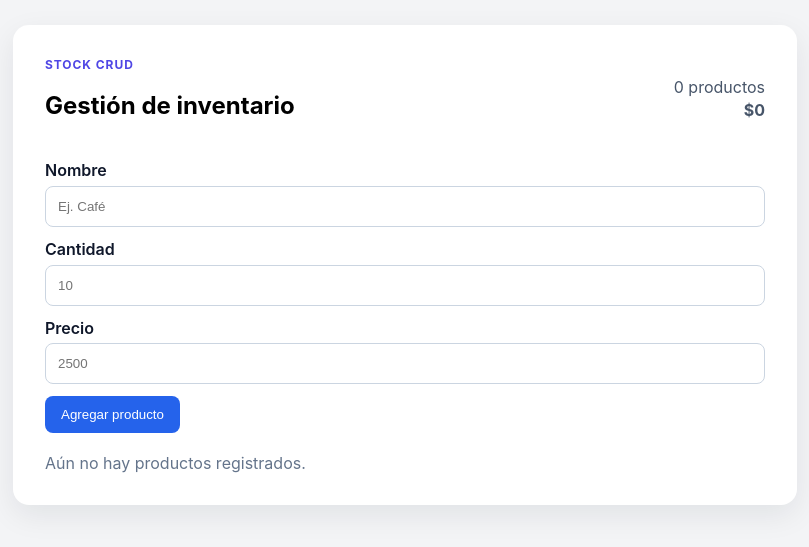
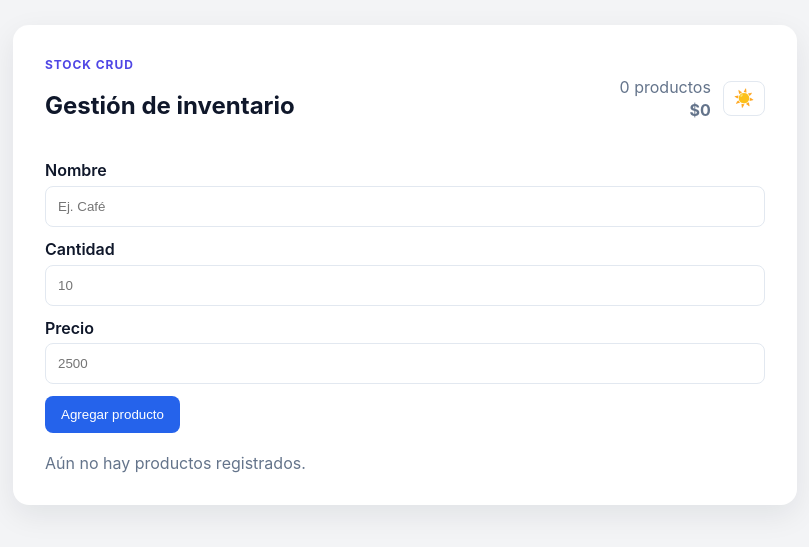
Before and after one commit to ZuhnOPEN/stockCRUD, a Vue app: page / in a window 1280 px wide. Shown: the part 167-714 px from the top of the page, without its empty margins (235-1044 px from the left). Built offline with nearby package versions, Linux system fonts and the light colour scheme.

Commit message:
Adding the option to toggle through day/night themes

```diff
--- a/src/App.vue
+++ b/src/App.vue
@@ -1,7 +1,8 @@
 <script setup>
-import { computed, ref } from 'vue'
+import { computed, ref, watch, onMounted } from 'vue'
 import { createProduct, updateProduct, deleteProduct } from './stockStore.js'
 
+// Product CRUD state
 const products = ref([])
 const form = ref({ name: '', quantity: '', price: '' })
 const editingId = ref(null)
@@ -51,6 +52,32 @@ const totalValue = computed(() =>
 )
 
 const isEditing = computed(() => editingId.value !== null)
+
+// Theme handling: 'light' or 'dark'
+const theme = ref(
+  localStorage.getItem('theme') ||
+    (typeof window !== 'undefined' && window.matchMedia && window.matchMedia('(prefers-color-scheme: dark)').matches ? 'dark' : 'light'),
+)
+
+onMounted(() => {
+  document.documentElement.classList.toggle('dark', theme.value === 'dark')
+})
+
+watch(theme, (val) => {
+  document.documentElement.classList.toggle('dark', val === 'dark')
+  try {
+    localStorage.setItem('theme', val)
+  } catch (e) {
+    // ignore storage errors
+  }
+})
+
+const toggleTheme = () => {
+  theme.value = theme.value === 'dark' ? 'light' : 'dark'
+}
+
+const themeEmoji = computed(() => (theme.value === 'dark' ? '🌙' : '☀️'))
+const themeLabel = computed(() => (theme.value === 'dark' ? 'Oscuro' : 'Claro'))
 </script>
 
 <template>
@@ -61,9 +88,23 @@ const isEditing = computed(() => editingId.value !== null)
           <p class="eyebrow">Stock CRUD</p>
           <h1>Gestión de inventario</h1>
         </div>
-        <div class="summary">
-          <span>{{ products.length }} productos</span>
-          <strong>${{ totalValue.toLocaleString('es-CL') }}</strong>
+
+        <div class="header-controls">
+          <div class="summary">
+            <span>{{ products.length }} productos</span>
+            <strong>${{ totalValue.toLocaleString('es-CL') }}</strong>
+          </div>
+
+          <button
+            class="theme-toggle"
+            type="button"
+            @click="toggleTheme"
+            :aria-pressed="theme === 'dark'"
+            :title="`Tema: ${themeLabel}`"
+          >
+            <span class="emoji">{{ themeEmoji }}</span>
+            <span class="visually-hidden">Cambiar tema</span>
+          </button>
         </div>
       </header>
 
@@ -116,16 +157,39 @@ const isEditing = computed(() => editingId.value !== null)
 </template>
 
 <style scoped>
+/* CSS variables and light/dark palettes set on :root and overwritten by .dark */
+:global(:root) {
+  --bg: #f3f4f6;
+  --card-bg: #ffffff;
+  --text: #0f172a;
+  --muted: #64748b;
+  --primary: #2563eb;
+  --secondary: #64748b;
+  --danger: #dc2626;
+  --border: #e2e8f0;
+  --eyebrow: #4f46e5;
+  --shadow: 0 10px 30px rgba(15, 23, 42, 0.08);
+}
+
+:global(.dark) {
+  --bg: #0b1220;
+  --card-bg: #0f1724;
+  --text: #e6eef8;
+  --muted: #9aa6b2;
+  --primary: #60a5fa;
+  --secondary: #94a3b8;
+  --danger: #fb7185;
+  --border: #1f2937;
+  --eyebrow: #7c3aed;
+  --shadow: 0 10px 30px rgba(2, 6, 23, 0.7);
+}
+
 :global(body) {
   margin: 0;
-  font-family:
-    Inter,
-    system-ui,
-    -apple-system,
-    BlinkMacSystemFont,
-    'Segoe UI',
-    sans-serif;
-  background: #f3f4f6;
+  font-family: Inter, system-ui, -apple-system, BlinkMacSystemFont, 'Segoe UI', sans-serif;
+  background: var(--bg);
+  color: var(--text);
+  transition: background-color 0.2s ease, color 0.2s ease;
 }
 
 .page {
@@ -137,10 +201,10 @@ const isEditing = computed(() => editingId.value !== null)
 
 .card {
   width: min(720px, 100%);
-  background: #ffffff;
+  background: var(--card-bg);
   border-radius: 16px;
   padding: 2rem;
-  box-shadow: 0 10px 30px rgba(15, 23, 42, 0.08);
+  box-shadow: var(--shadow);
 }
 
 .header {
@@ -151,9 +215,15 @@ const isEditing = computed(() => editingId.value !== null)
   margin-bottom: 1.25rem;
 }
 
+.header-controls {
+  display: flex;
+  align-items: center;
+  gap: 0.75rem;
+}
+
 .eyebrow {
   margin: 0 0 0.25rem;
-  color: #4f46e5;
+  color: var(--eyebrow);
   font-weight: 700;
   text-transform: uppercase;
   letter-spacing: 0.08em;
@@ -165,7 +235,7 @@ const isEditing = computed(() => editingId.value !== null)
   flex-direction: column;
   align-items: flex-end;
   gap: 0.15rem;
-  color: #475569;
+  color: var(--muted);
 }
 
 .form {
@@ -178,13 +248,15 @@ label {
   display: grid;
   gap: 0.35rem;
   font-weight: 600;
-  color: #0f172a;
+  color: var(--text);
 }
 
 input {
   padding: 0.75rem;
-  border: 1px solid #cbd5e1;
+  border: 1px solid var(--border);
   border-radius: 8px;
+  background: transparent;
+  color: var(--text);
 }
 
 .actions-row,
@@ -198,16 +270,34 @@ button {
   border: none;
   border-radius: 8px;
   cursor: pointer;
-  background: #2563eb;
+  background: var(--primary);
   color: white;
 }
 
+.theme-toggle {
+  display: inline-flex;
+  align-items: center;
+  justify-content: center;
+  gap: 0.5rem;
+  padding: 0.4rem 0.6rem;
+  background: transparent;
+  border: 1px solid var(--border);
+  color: var(--text);
+  border-radius: 8px;
+}
+
+.theme-toggle .emoji {
+  font-size: 1.05rem;
+}
+
 .secondary {
-  background: #64748b;
+  background: var(--secondary);
+  color: white;
 }
 
 .danger {
-  background: #dc2626;
+  background: var(--danger);
+  color: white;
 }
 
 .list {
@@ -222,19 +312,28 @@ button {
   display: flex;
   justify-content: space-between;
   align-items: center;
-  border: 1px solid #e2e8f0;
+  border: 1px solid var(--border);
   border-radius: 10px;
   padding: 0.9rem 1rem;
   gap: 1rem;
 }
 
 .meta {
-  color: #64748b;
+  color: var(--muted);
   margin-top: 0.25rem;
 }
 
 .empty {
-  color: #64748b;
+  color: var(--muted);
   margin: 0;
 }
+
+.visually-hidden {
+  position: absolute !important;
+  height: 1px;
+  width: 1px;
+  overflow: hidden;
+  clip: rect(1px, 1px, 1px, 1px);
+  white-space: nowrap;
+}
 </style>
```
